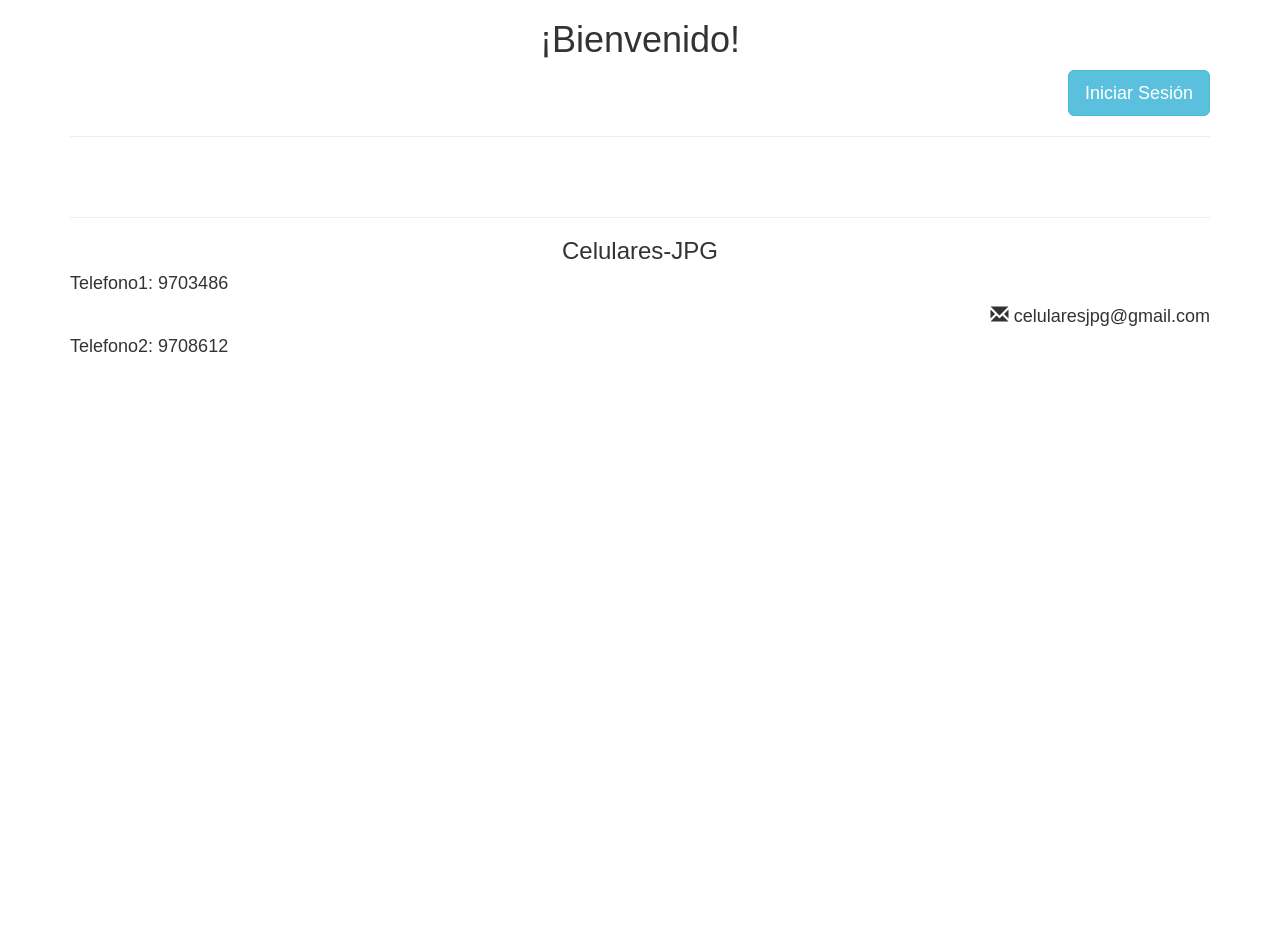
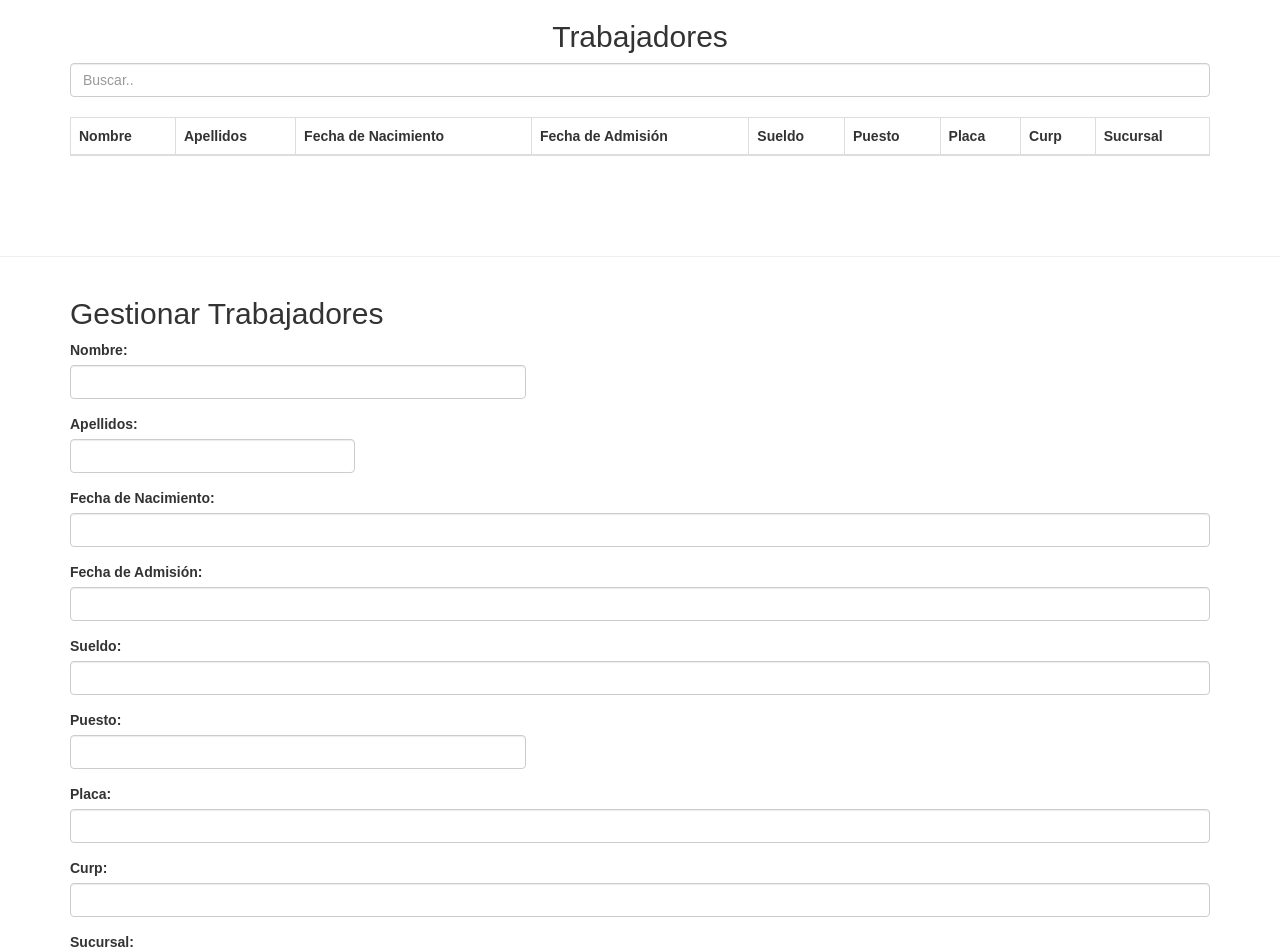
Before and after one commit to Eric-Andrade/Celulares-jpg, a React (Create React App) app: page / in a window 1280 px wide. Shown: the top 952 px of the page. Before the commit the page ends 800 px from the top, so only its background shows below. Built offline with nearby package versions, Linux system fonts and the light colour scheme.

Commit message:
7/Diciembre/2017 Primera parte de Gestión Trabajadore

```diff
--- a/src/App.js
+++ b/src/App.js
@@ -1,6 +1,8 @@
 import React, { Component } from 'react';
 import logo from './logo.svg';
-import Welcome from'./components/welcome'
+import Trabajadores from './components/trabajadores';
+// import Opciones from './components/opciones';
+// import Welcome from'./components/welcome';
 import './App.css';
 
 
@@ -8,7 +10,7 @@ class App extends Component {
   state = {  }
   render() {
     return (
-      <Welcome/>
+      <Trabajadores/>
     );
   }
 }
--- a/src/components/trabajadores.css
+++ b/src/components/trabajadores.css
@@ -0,0 +1,3 @@
+.input_width{
+    width: 40%;
+}
--- a/src/components/trabajadores.js
+++ b/src/components/trabajadores.js
@@ -0,0 +1,83 @@
+import React, {Component} from 'react';
+import './trabajadores.css';
+var apellido={width:'25%'};
+
+    class trabajadores extends Component {
+        state = {  }
+        render() {
+            return (
+                <div>
+                    {/* TABLA */}
+                    <div className="container">
+                        <h2 className='text-center'>Trabajadores</h2>
+                        <input className="form-control" id="myInput" type="text" placeholder="Buscar.."/>
+                        <br/>
+                        <table className="table table-bordered table-striped">
+                            <thead>
+                                <tr>
+                                <th>Nombre</th>
+                                <th>Apellidos</th>
+                                <th>Fecha de Nacimiento</th>
+                                <th>Fecha de Admisión</th>
+                                <th>Sueldo</th>
+                                <th>Puesto</th>
+                                <th>Placa</th>
+                                <th>Curp</th>
+                                <th>Sucursal</th>
+                        </tr>
+                        </thead>
+                        </table>
+                    </div>
+                    <br/><br/><br/>
+                    <hr/>
+                    {/* INPUT */}
+                    <div className="container">
+                    <h2>Gestionar Trabajadores</h2>
+                        <form>
+                            <div className="form-group input_width">
+                                <label for="nom">Nombre:</label>
+                                <input type="text" className="form-control" id="nom"/>
+                            </div>
+                            <div className="form-group" style={apellido}>
+                                <label for="ape">Apellidos:</label>
+                                <input type="text" className="form-control" id="ape"/>
+                            </div>
+                            <div className="form-group">
+                                <label for="fena">Fecha de Nacimiento:</label>
+                                <input type="text" className="form-control" id="fena"/>
+                            </div>
+                            <div className="form-group">
+                                <label for="fead">Fecha de Admisión:</label>
+                                <input type="text" className="form-control" id="fead"/>
+                            </div>
+                            <div className="form-group">
+                                <label for="su">Sueldo:</label>
+                                <input type="text" className="form-control" id="su"/>
+                            </div>
+                            <div className="form-group input_width">
+                                <label for="pu">Puesto:</label>
+                                <input type="text" className="form-control" id="pu"/>
+                            </div>
+                            <div className="form-group">
+                                <label for="pl">Placa:</label>
+                                <input type="text" className="form-control" id="pl"/>
+                            </div>
+                            <div className="form-group">
+                                <label for="cu">Curp:</label>
+                                <input type="text" className="form-control" id="cu"/>
+                            </div>
+                            <div className="form-group">
+                                <label for="suc">Sucursal:</label>
+                                <input type="text" className="form-control" id="suc"/>
+                            </div>
+
+                        </form>
+                    </div>
+
+                </div>
+
+            );
+        }
+    }
+
+    export default trabajadores;
--- a/src/components/welcome.js
+++ b/src/components/welcome.js
@@ -28,6 +28,9 @@ class Welcome extends Component {
                       <h4 className='text-left'>Telefono2: {Tel2}</h4>
                   </div>
 
+                     {/*link para ver opciones*/}
+
+
             </div>
         );
     }
```
Also changed, not shown: src/components/opciones.js (+70 -3 lines), src/components/notas.txt.
